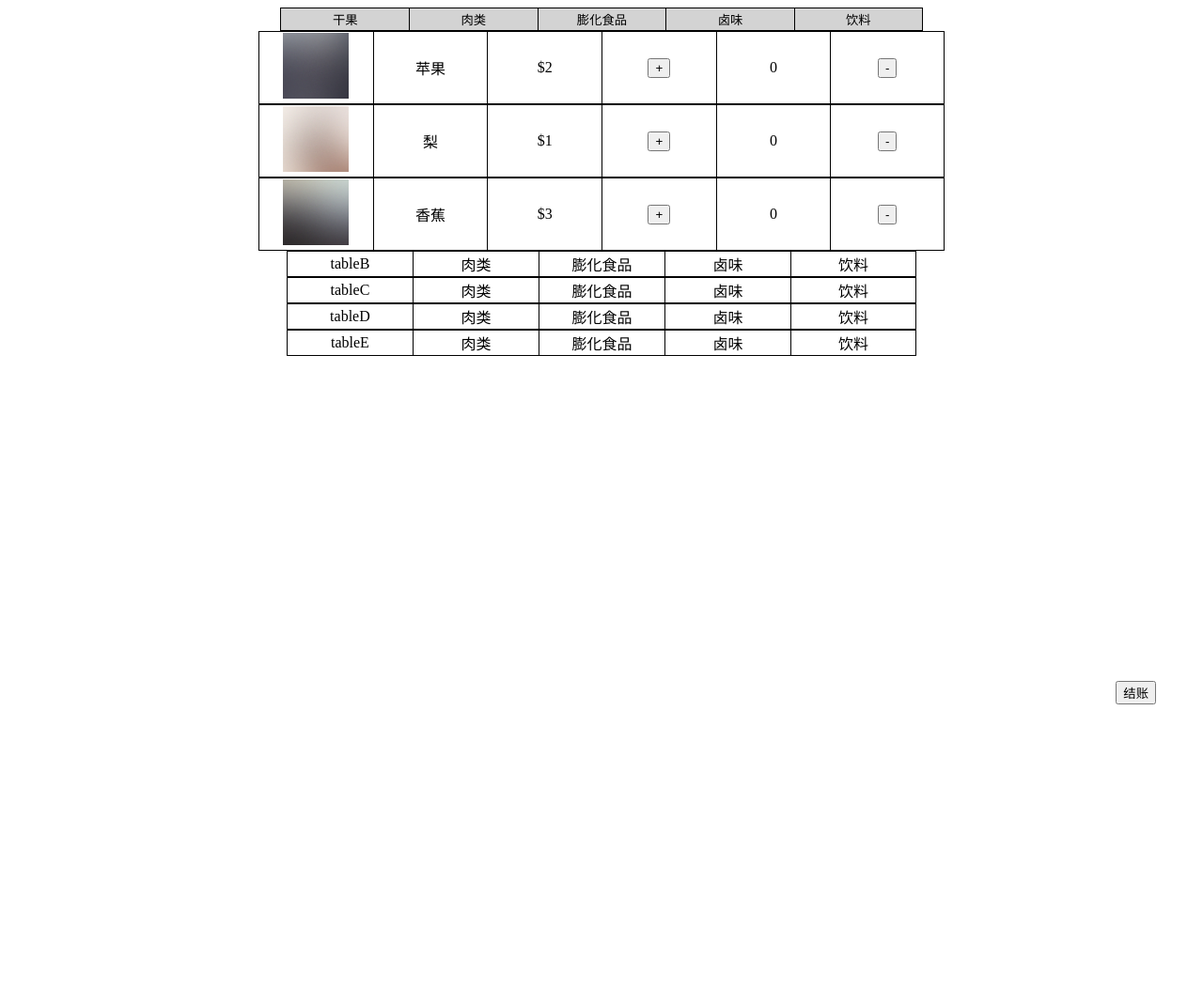
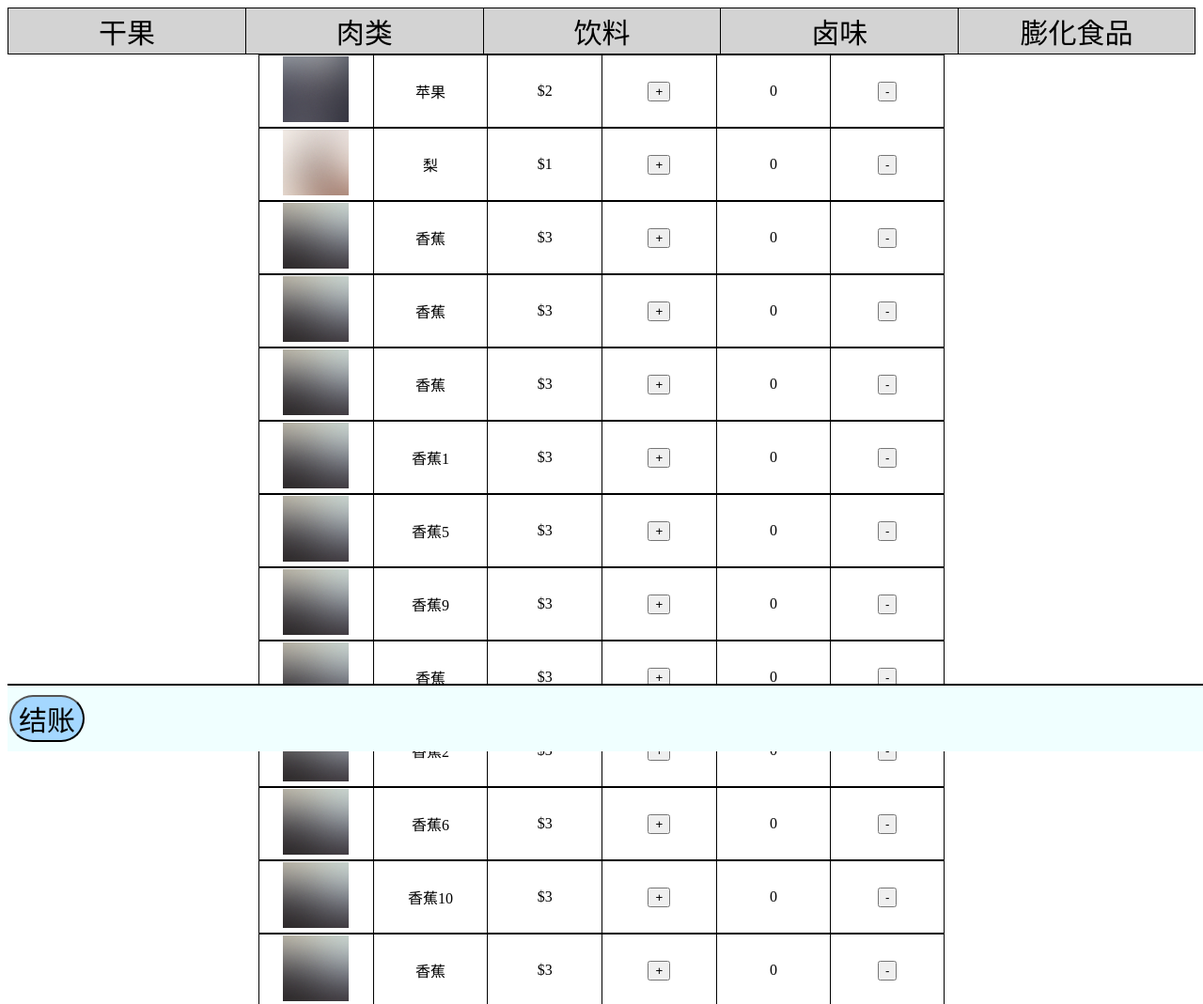
Before and after one commit to shenhanlin/lingshiLongLong, a plain HTML site: page index.html in a window 1280 px wide. Shown: the top 1069 px of the page at 94% size. Before the commit the page ends 800 px from the top, so only its background shows below. Drawn offline with Linux system fonts and the light colour scheme; a web font is replaced by a local one.

Commit message:
Add files via upload

```diff
--- a/assets/css/main.css
+++ b/assets/css/main.css
@@ -1,3 +1,13 @@
+
+@font-face {
+    font-family: 'ZCOOLKuaiLe';
+    src: url('../fonts/ZCOOLKuaiLe-Regular.ttf') format('truetype');
+    font-weight: normal;
+    font-style: normal;
+}
+
+
+
 body{
     width：100%；
     height: 100%;
@@ -16,6 +26,10 @@ body{
     border-left: 1px solid black;
     width: 10%;
     text-align: center;
+}
+.maintable td button{
+    font-family: ZCOOLKuaiLe;
+    font-size: 30px;
 }
 
 .itemtable{
@@ -62,6 +76,8 @@ body{
 
 }
 
+
+
 .shoppingCarTableDiv{
 
 }
@@ -84,16 +100,35 @@ body{
 }
 
 .shoppingCarButton{
-    position:fixed;
-    right:50px;
-    bottom:50px;
+    position: fixed;
+    left:10px;
+    bottom: 10px;
+    width: 80px;
+    height: 50px;
+    background-color: #a4d7ff;
+    border-radius: 30px;
+        font-family: ZCOOLKuaiLe;
+    font-size: 30px;
 }
+
+
+.footCover{
+        position:fixed;
+    bottom:0px;
+    border-top: 2px solid black;
+    min-width: 100%;
+    height: 70px;
+    background-color: azure;
+}
+
 
 footer{
     position:fixed;
-    bottom:100px;
+    bottom:0px;
     border-top: 2px solid black;
     min-width: 100%;
+    height: 70px;
+    background-color: azure;
 }
 
 .checkTable{
@@ -104,6 +139,9 @@ footer{
 .creatFinalListButton{
 
 }
+/*button*/
+
+
 
 /* Wrapper */
 
--- a/assets/js/main.js
+++ b/assets/js/main.js
@@ -22,7 +22,7 @@ var muneE = document.getElementById("muneE");
 
 
 /*  list= [[item1[name, price,imgsrc,type],item2,item3]   */
-var listA = [["苹果",'$2','./images/A/苹果.jpg',"A"], ["梨",'$1','./images/A/梨.jpg',"A"], ["香蕉",'$3','./images/A/香蕉.jpg',"A"]];
+var listA = [["苹果",'$2','./images/A/苹果.jpg',"A"], ["梨",'$1','./images/A/梨.jpg',"A"], ["香蕉",'$3','./images/A/香蕉.jpg',"A"], ["香蕉",'$3','./images/A/香蕉.jpg',"A"], ["香蕉",'$3','./images/A/香蕉.jpg',"A"], ["香蕉1",'$3','./images/A/香蕉.jpg',"A"], ["香蕉5",'$3','./images/A/香蕉.jpg',"A"], ["香蕉9",'$3','./images/A/香蕉.jpg',"A"], ["香蕉",'$3','./images/A/香蕉.jpg',"A"], ["香蕉2",'$3','./images/A/香蕉.jpg',"A"], ["香蕉6",'$3','./images/A/香蕉.jpg',"A"], ["香蕉10",'$3','./images/A/香蕉.jpg',"A"], ["香蕉",'$3','./images/A/香蕉.jpg',"A"], ["香蕉3",'$3','./images/A/香蕉.jpg',"A"], ["香蕉7",'$3','./images/A/香蕉.jpg',"A"], ["香蕉11",'$3','./images/A/香蕉.jpg',"A"], ["香蕉",'$3','./images/A/香蕉.jpg',"A"], ["香蕉4",'$3','./images/A/香蕉.jpg',"A"], ["香蕉8",'$3','./images/A/香蕉.jpg',"A"]];
 var listB = ["梨", "Volvo", "BMW"];
 var listC = ["Saab", "Volvo", "BMW"];
 var listD = ["Saab", "Volvo", "BMW"];
@@ -304,7 +304,6 @@ function showtableB() {
     }
 }
 
-
 function showtableC() {
 
     muneA.style.backgroundColor ="lightgray";
@@ -320,6 +319,7 @@ function showtableC() {
         tableADiv.style.display = "none";
         tableDDiv.style.display = "none";
         tableEDiv.style.display = "none";
+
     } else{
         tableBDiv.style.display = "none";
         tableADiv.style.display = "none";
--- a/index.html
+++ b/index.html
@@ -17,14 +17,15 @@ Free for personal and commercial use under the CCA 3.0 license (html5up.net/lice
     </head>
     <body onload="initTable()">
         <table id="maintable" cellspacing= 0 class="maintable">
-            <tr>
+            <tr style="height: 50px;">
                 <td id="muneA"><button class="buttonClass" onclick="showtableA()">干果</button></td>
                 <td id="muneB"><button class="buttonClass" onclick="showtableB()">肉类</button></td>
-                <td id="muneC"><button class="buttonClass" onclick="showtableC()">膨化食品</button></td>
+                <td id="muneC"><button class="buttonClass" onclick="showtableC()">饮料</button></td>
                 <td id="muneD"><button class="buttonClass" onclick="showtableD()">卤味</button></td>
-                <td id="muneE" style="border-right: 1px solid black;"><button class="buttonClass" onclick="showtableE()">饮料</button></td>
+                <td id="muneE" style="border-right: 1px solid black;"><button class="buttonClass" onclick="showtableE()">膨化食品</button></td>
             </tr>
         </table>
+
 
         <div id="tableADiv" >
             <table id="tableA" cellspacing= 0 class="itemtable">
@@ -83,6 +84,8 @@ Free for personal and commercial use under the CCA 3.0 license (html5up.net/lice
             </table>
 
         </div>
+        <div class="footCover">
+        </div>
 
         <div id="shoppingCarTableDiv" class="shoppingCarTableDiv" style="display:none;">
             <table id="shoppingCarTitleTable" cellspacing= 0 class="itemtable">
@@ -101,9 +104,11 @@ Free for personal and commercial use under the CCA 3.0 license (html5up.net/lice
             <footer>
                 <table id="checkTable" cellspacing= 0 class="checkTable">
                     <tr>
+                        <td style="text-align: right; width: 30%;"></td>
                         <td style="text-align: right; width: 25%;">总价:$</td>
                         <td id="finalPriceCell" style="text-align: left;"></td>
                         <td style="text-align: center;"><button class="creatFinalListButton" onclick="creatFinalList()">完成订单</button></td>
+                        <td style="text-align: right; width: 5%;"></td>
                     </tr>
                 </table>
             </footer>
```
Also changed, not shown: assets/fonts/OFL.txt (added), 2 other files. Lines whose indentation alone changed are shown as unchanged.
